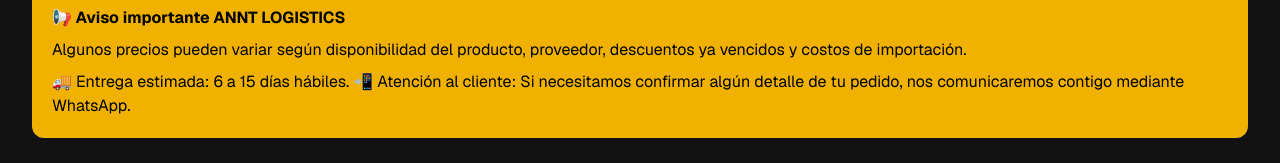
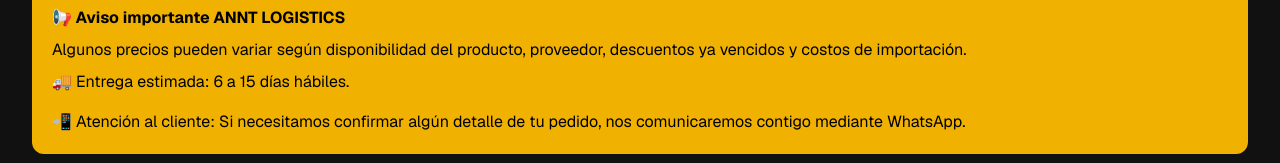
Before and after one commit to aquinojhonatan000-glitch/annt-logistics, a Next.js app: page /productos in a window 1280 px wide. Shown: the part 187-350 px from the top of the page. Built offline with nearby package versions, Linux system fonts and the light colour scheme; no server answers; the database is empty.

Commit message:
Actualizar page.jsx

```diff
--- a/src/app/productos/page.jsx
+++ b/src/app/productos/page.jsx
@@ -95,9 +95,11 @@ proveedor, descuentos ya vencidos y costos de importación.
 </p>
 
 <p className="mt-2 font-normal">
-🚚 Entrega estimada: 6 a 15 días hábiles.
+  🚚 Entrega estimada: 6 a 15 días hábiles.
+</p>
 
-📲 Atención al cliente: Si necesitamos confirmar algún detalle de tu pedido, nos comunicaremos contigo mediante WhatsApp.
+<p className="mt-4 font-normal">
+  📲 Atención al cliente: Si necesitamos confirmar algún detalle de tu pedido, nos comunicaremos contigo mediante WhatsApp.
 </p>
 
 </div>
```
